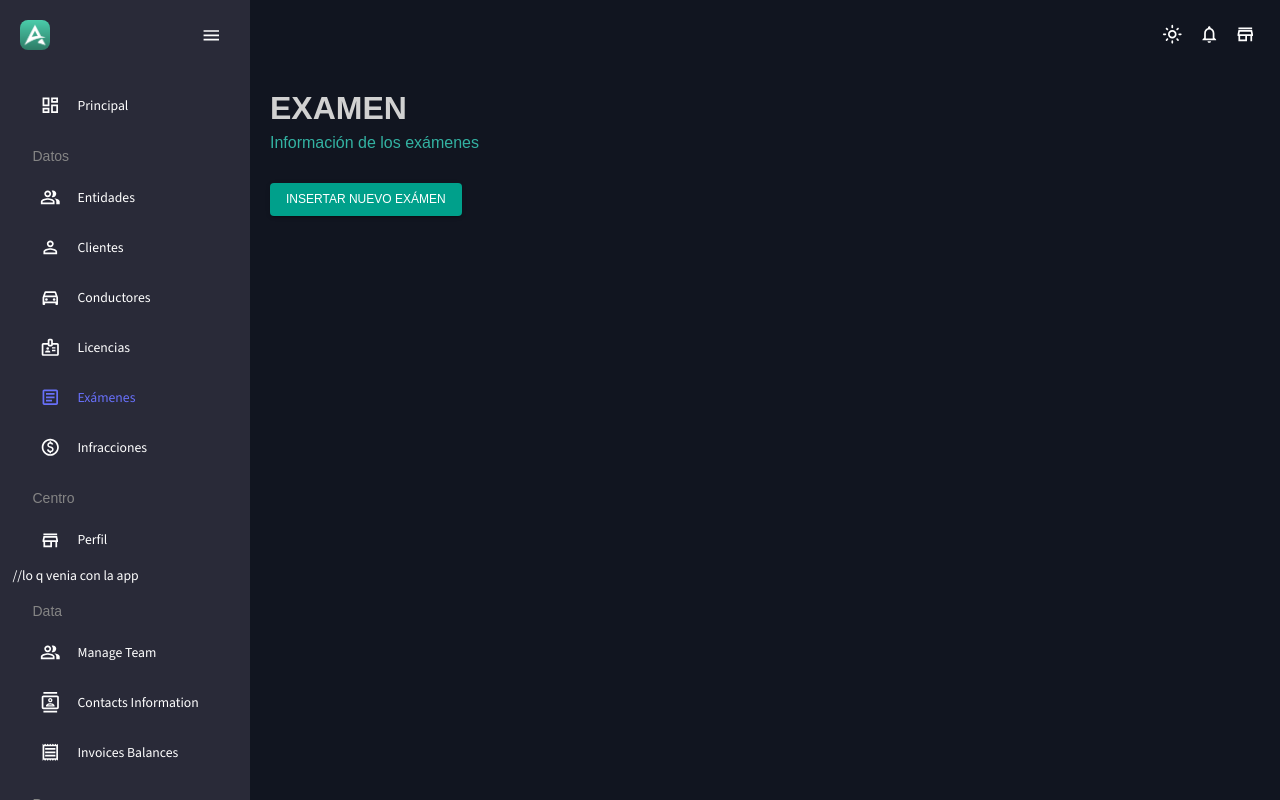
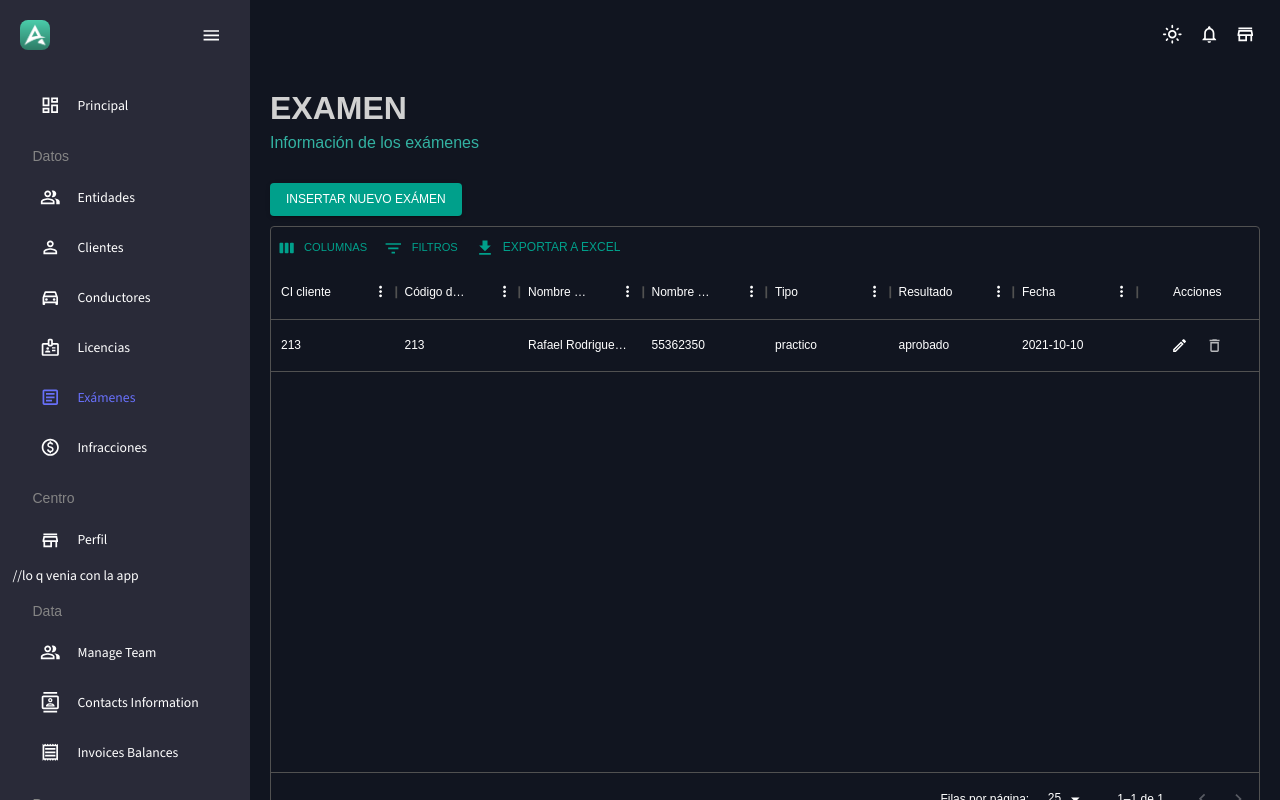
Before and after one commit to rafaelrdgz/licenses-management-system-frontend, a React (Vite) app: page /exams in a window 1280 px wide. Built offline with nearby package versions, Linux system fonts and the light colour scheme.

Commit message:
added exams table

```diff
--- a/src/components/TableToolbar.jsx
+++ b/src/components/TableToolbar.jsx
@@ -7,6 +7,7 @@ import {
 } from "@mui/x-data-grid";
 import FileSaver from "file-saver";
 import * as XLSX from "xlsx";
+import { GridToolbarColumnsButton } from '@mui/x-data-grid';
 
 const TableToolbar = ({ columns, rows, fileName }) => {
   const exportToExcel = () => {
@@ -33,10 +34,11 @@ const TableToolbar = ({ columns, rows, fileName }) => {
 
   return (
     <GridToolbarContainer>
+      <GridToolbarColumnsButton color='secondary' />
+      <GridToolbarFilterButton color='secondary' />
       <Button color="secondary" variant="text" startIcon={<GetAppIcon />} onClick={exportToExcel}>
         Exportar a Excel
       </Button>
-      <GridToolbarFilterButton color='secondary' />
     </GridToolbarContainer>
   );
 }
--- a/src/scenes/entity/entityTable/index.jsx
+++ b/src/scenes/entity/entityTable/index.jsx
@@ -8,16 +8,22 @@ import {
   GridActionsCellItem
 } from "@mui/x-data-grid";
 import { useNavigate } from "react-router-dom";
+import { esES } from '@mui/x-data-grid/locales';
 
 function EntityTable() {
 
   const navigate = useNavigate();
 
-  const [rows, setRows] = React.useState([]);
-
-  React.useEffect(() => {
-    loadEntities();
-  }, []);
+  //quitar el objeto y dejar el array vacio al cargar de la bd
+  const [rows, setRows] = React.useState([{
+    id: '213',
+    name: 'Rafael Rodriguez Perez',
+    phoneNumber: '55362350',
+    address: 'sadsad sad sadsadsadsadsa dsadsadsa dsadsadsad sad sa dsa4546 45645',
+    email: 'dasdsadsadsadsadsa',
+    directorName: "dasdsa dsadsadsadsa dasdsadsa",
+    type: "autoescuela"
+  }]);
 
   //Cargar de la bd las entidades
   const loadEntities = async () => {
@@ -26,48 +32,52 @@ function EntityTable() {
     });*/
   };
 
+  React.useEffect(() => {
+    loadEntities();
+  }, []);
+
   const handleDeleteClick = (id) => () => {
     setRows(rows.filter((row) => row.id !== id));
     //eleminar de la bd la entidad
   };
 
   const columns = [
-    { field: "name", headerName: "Nombre", width: 200, editable: false },
+    { field: "name", headerName: "Nombre", flex: 1, editable: false },
     {
       field: "phoneNumber",
       headerName: "Número de teléfono",
-      width: 150,
+      flex: 1,
       editable: false,
     },
     {
       field: "email",
       headerName: "Correo",
-      width: 150,
+      flex: 1,
       editable: false,
     },
     {
       field: "type",
       headerName: "Tipo",
-      width: 100,
+      flex: 1,
       editable: false,
     },
     {
       field: "address",
       headerName: "Dirección",
-      width: 350,
+      flex: 1,
       editable: false,
     },
     {
       field: "directorName",
       headerName: "Nombre del director",
-      width: 150,
+      flex: 1,
       editable: false,
     },
     {
       field: "actions",
       type: "actions",
-      headerName: "Actions",
-      width: 100,
+      headerName: "Acciones",
+      flex: 1,
       cellClassName: "actions",
       getActions: ({ id }) => {
         return [
@@ -97,7 +107,8 @@ function EntityTable() {
       />
       <Box
         sx={{
-          width: "100%",
+          height: "75vh",
+          maxflex: "100%",
           "& .actions": {
             color: "text.secondary",
           },
@@ -110,6 +121,7 @@ function EntityTable() {
           Insertar nueva entidad
         </Button>
         <DataGrid
+          localeText={esES.components.MuiDataGrid.defaultProps.localeText}
           initialState={{
             pagination: {
               paginationModel: { pageSize: 25, page: 0 },
--- a/src/scenes/exams/examsTable/index.jsx
+++ b/src/scenes/exams/examsTable/index.jsx
@@ -1,23 +1,120 @@
+import React from "react";
+import { Header, TableToolbar } from "../../../components";
 import { Box, Button } from "@mui/material";
-import React from "react";
-import { Header } from "../../../components";
-import { useNavigate } from "react-router-dom";
+import EditOutlinedIcon from "@mui/icons-material/EditOutlined";
+import DeleteOutlinedIcon from '@mui/icons-material/DeleteOutlined';
 import {
   DataGrid,
-  GridActionsCellItem,
-  GridRowEditStopReasons,
+  GridActionsCellItem
 } from "@mui/x-data-grid";
+import { useNavigate } from "react-router-dom";
+import { esES } from '@mui/x-data-grid/locales';
 
 
 function ExamsTable() {
+
   const navigate = useNavigate();
+
+  //quitar el objeto y dejar el array vacio al cargar de la bd
+  const [rows, setRows] = React.useState([{
+    id: '213',
+    personID: '213',
+    code: '213',
+    entityName: 'Rafael Rodriguez Perez',
+    examinerName: '55362350',
+    type: 'practico',
+    result: 'aprobado',
+    date: '2021-10-10'
+  }]);
+
+  //Cargar de la bd los examenes
+  const loadExams = async () => {
+    /*await axios.get("").then((res) => {
+      setRows(res.data);
+    });*/
+  };
+
+  React.useEffect(() => {
+    loadExams();
+  }, []);
+
+  const handleDeleteClick = (id) => () => {
+    setRows(rows.filter((row) => row.id !== id));
+    //eleminar de la bd el examen
+  };
+
+  const columns = [
+    {
+      field: "personID",
+      headerName: "CI cliente",
+      flex: 1,
+    },
+    {
+      field: "code",
+      headerName: "Código de exámen",
+      flex: 1,
+    },
+    {
+      field: "entityName",
+      headerName: "Nombre entidad",
+      flex: 1,
+    },
+    {
+      field: "examinerName",
+      headerName: "Nombre del examinador",
+      flex: 1,
+    },
+    {
+      field: "type",
+      headerName: "Tipo",
+      flex: 1,
+    },
+    {
+      field: "result",
+      headerName: "Resultado",
+      flex: 1,
+    },
+    {
+      field: "date",
+      headerName: "Fecha",
+      flex: 1,
+    },
+    {
+      field: "actions",
+      type: "actions",
+      headerName: "Acciones",
+      flex: 1,
+      cellClassName: "actions",
+      getActions: ({ id }) => {
+        return [
+          <GridActionsCellItem
+            icon={<EditOutlinedIcon />}
+            label="Edit"
+            className="textPrimary"
+            onClick={() => navigate(`/exams/${id}/edit`)}
+            color="inherit"
+          />,
+          <GridActionsCellItem
+            icon={<DeleteOutlinedIcon />}
+            label="Delete"
+            onClick={handleDeleteClick(id)}
+            color="inherit"
+          />,
+        ];
+      },
+    },
+  ];
+
   return (
-    <Box m='20px'>
-      <Header title="EXAMEN" subtitle="Información de los exámenes" />
+    <Box m="20px">
+      <Header
+        title={"EXAMEN"}
+        subtitle={"Información de los exámenes"}
+      />
       <Box
         sx={{
-          height: 650,
-          width: "100%",
+          height: "75vh",
+          maxflex: "100%",
           "& .actions": {
             color: "text.secondary",
           },
@@ -26,15 +123,22 @@ function ExamsTable() {
           },
         }}
       >
-        <Button
-          color="secondary"
-          variant="contained"
-          sx={{ mb: "10px" }}
-          onClick={() => navigate(`/exams/new`)}
-        >
+        <Button color="secondary" variant="contained" sx={{mb: '10px'}} onClick={() => navigate(`/exams/new`)}>
           Insertar nuevo exámen
         </Button>
-
+        <DataGrid
+          localeText={esES.components.MuiDataGrid.defaultProps.localeText}
+          initialState={{
+            pagination: {
+              paginationModel: { pageSize: 25, page: 0 },
+            },
+          }}
+          rows={rows}
+          columns={columns}
+          components={{
+            Toolbar: () => <TableToolbar columns={columns} rows={rows} fileName={'Entidades'} />,
+          }}
+        />
       </Box>
     </Box>
   );
```
Also changed, not shown: package.json (+23 -23 lines), 1 other file (tests, documents, lock files or other folders).
